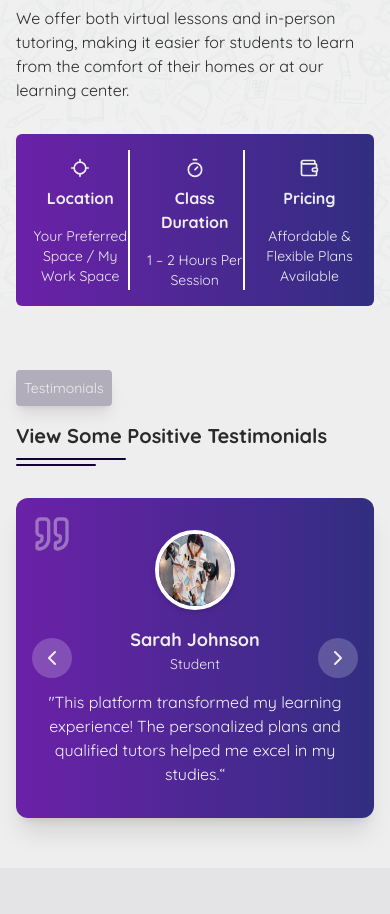
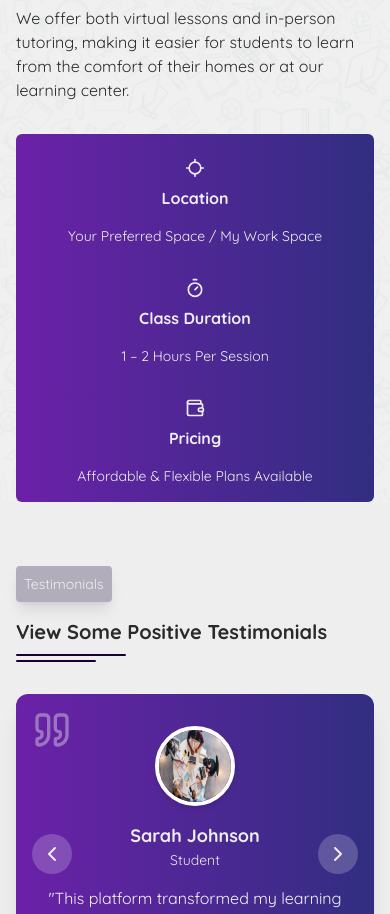
Before and after one commit to Kwenza-Maseko/imfundo-private-tutors, a Next.js app: page / in a window 390 px wide. Shown: the part 5700-6614 px from the top of the page. Built offline with nearby package versions, Linux system fonts and the light colour scheme.

Commit message:
services apdate

```diff
--- a/components/Services.tsx
+++ b/components/Services.tsx
@@ -82,8 +82,8 @@ const Services = () => {
                 </div>
                 <p>We offer both virtual lessons and in-person tutoring, making it easier for students to learn from the comfort of their homes or at our learning center.</p>
 
-                <div className="flex justify-between gap-4 justify-center mt-8 rounded-md bg-gradient-to-r from-purple-800 to-indigo-900 p-4 text-white">
-                    <div className=' w-full flex flex-col gap-2 text-center border-r-2 border-white '>
+                <div className="flex flex-col md:flex-row justify-between gap-6 md:gap-4 justify-center mt-8 rounded-md bg-gradient-to-r from-purple-800 to-indigo-900 p-4 text-white">
+                    <div className=' w-full flex flex-col gap-2 text-center md:border-r-2 border-white '>
                         <div className="flex flex-col md:flex-row gap-2 items-center justify-center py-2">
                             <LocateIcon size={20} />
                             <p className='font-bold text-center'>Location</p>
@@ -91,7 +91,7 @@ const Services = () => {
                         <p className='text-sm'>Your Preferred Space / My Work Space</p>
                     </div>
 
-                    <div className=' w-full flex flex-col gap-2 text-center border-r-2 border-white '>
+                    <div className=' w-full flex flex-col gap-2 text-center md:border-r-2 border-white '>
                         <div className="flex flex-col md:flex-row gap-2 items-center justify-center py-2">
                             <TimerIcon size={20} />
                             <p className='font-bold text-center'>Class Duration</p>
```
